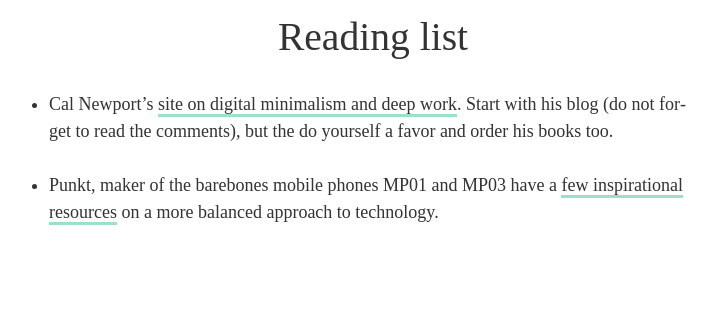
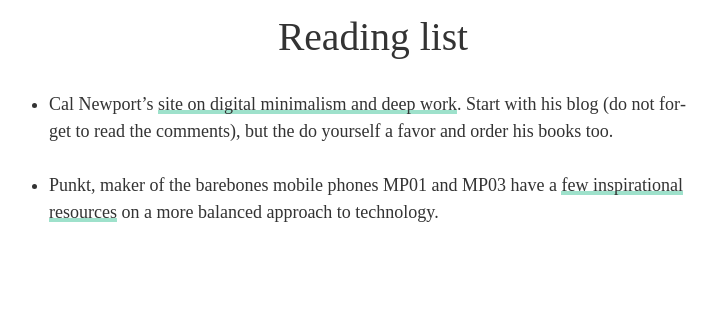
Before and after one commit to hertze/hertze.github.io, a Jekyll site: the page built from readinglist.md, in a window 1280 px wide. Shown: the part 195-508 px from the top of the page, without its empty margins (267-984 px from the left). Built offline with Jekyll 4.4.1, drawn with Linux system fonts in a browser that asks for light colours; some web fonts are replaced.

Commit message:
Better links.

```diff
--- a/assets/main.css
+++ b/assets/main.css
@@ -156,7 +156,7 @@
 }
 
 article p a, article li a {
-	border-bottom: 3px solid #9BDFCC;
+	box-shadow: inset 0 -0.22em 0 0 #9EE1CB;
 }
 
 footer p a {
```
